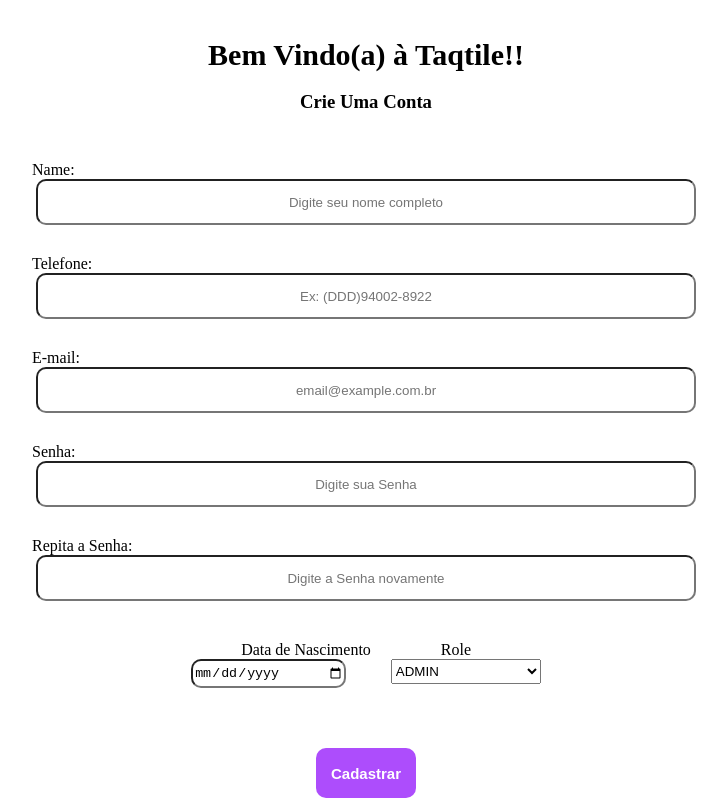
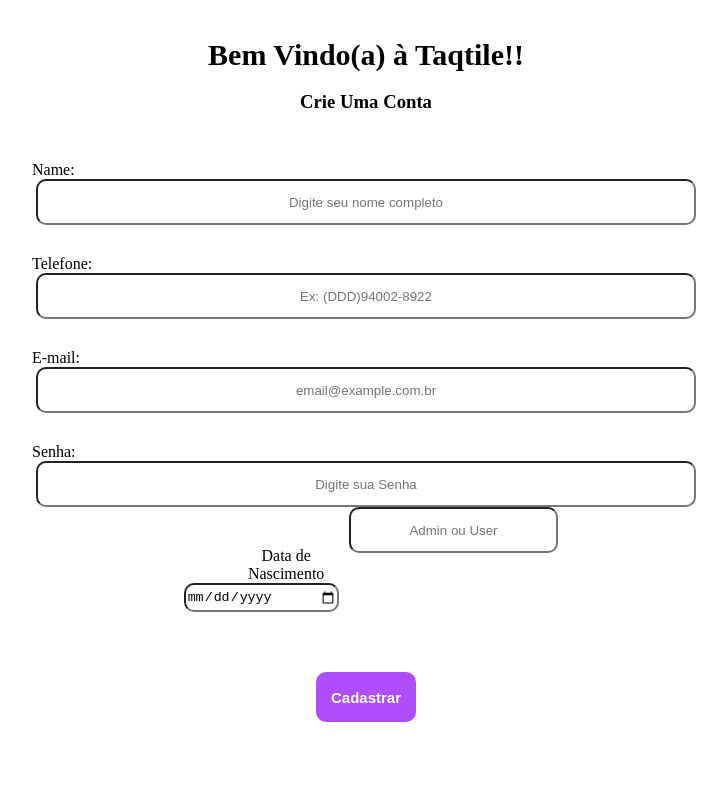
Before and after one commit to SamuelSsc/Onboarding-Instituto, a React (Create React App) app: page /createuser in a window 1280 px wide. Shown: the whole page, without its empty margins (274-1001 px from the left). Built offline with nearby package versions, Linux system fonts and the light colour scheme.

Commit message:
input variables

```diff
--- a/src/components/AddUser/AddUser.component.tsx
+++ b/src/components/AddUser/AddUser.component.tsx
@@ -1,25 +1,54 @@
-import React from 'react'
-import {
-  Align,
-  Button,
-  ContainerInput,
-  Forms,
-  Input,
-  Inputdata,
-  Label,
-  List,
-} from './AddUser.component.styled'
+import { ApolloError, useMutation } from '@apollo/client';
+import React, { useState } from 'react';
+import { createUserMutation } from '../../services/createUsersRequest';
+import { Align, Button, ContainerInput, Forms, Input, Inputdata, Label, List } from './AddUser.component.styled';
 
 export const AddUser = () => {
-  const today = new Date().toISOString().split('T')[0]
-  console.log(today)
+  const today = new Date().toISOString().split('T')[0];
+
+  const [name, setName] = useState('');
+  const [phone, setPhone] = useState('');
+  const [birthdate, setBirthdate] = useState('');
+  const [email, setEmail] = useState('');
+  const [role, setRole] = useState('');
+  const [password, setPassword] = useState('');
+
+  const [newUser, { data }] = useMutation(createUserMutation, {
+    onError: (error: ApolloError) => {
+      alert('deu PAu');
+      console.log(error.message);
+      console.log(birthdate);
+      console.log(name);
+      console.log(phone);
+      console.log(email);
+      console.log(role);
+      console.log(password);
+      console.log(data);
+    },
+
+    onCompleted: (e: any) => {
+      alert('Usuario Cadastrado com Sucesso');
+    },
+  });
+
+  function enviarCadastro(e: { preventDefault: () => void }) {
+    e.preventDefault();
+
+    newUser({
+      variables: {
+        data: { name, phone, birthdate, email, role, password },
+      },
+    });
+  }
 
   return (
-    <Forms>
+    <Forms onSubmit={enviarCadastro}>
       <h3>Crie Uma Conta</h3>
 
       <Label>Name:</Label>
       <Input
+        onChange={(e) => setName(e.target.value)}
+        value={name}
         placeholder='Digite seu nome completo'
         type='username'
         required
@@ -28,6 +57,8 @@
 
       <Label>Telefone:</Label>
       <Input
+        onChange={(e) => setPhone(e.target.value)}
+        value={phone}
         placeholder='Ex: (DDD)94002-8922'
         type='tel'
         required
@@ -37,6 +68,8 @@
 
       <Label>E-mail:</Label>
       <Input
+        onChange={(e) => setEmail(e.target.value)}
+        value={email}
         name='email'
         placeholder='email@example.com.br'
         type='email'
@@ -47,18 +80,10 @@
 
       <Label>Senha:</Label>
       <Input
+        onChange={(e) => setPassword(e.target.value)}
+        value={password}
         name='Password'
         placeholder='Digite sua Senha'
-        type='password'
-        required
-        pattern='(^(?=.*\d)(?=.*[a-zA-Z]).{7,}$)'
-        title='Sua Senha deve possuir no minimo 7 caracteres, com pelo menos 1 letra e 1 numero'
-      ></Input>
-
-      <Label>Repita a Senha:</Label>
-      <Input
-        name='Password'
-        placeholder='Digite a Senha novamente'
         type='password'
         required
         pattern='(^(?=.*\d)(?=.*[a-zA-Z]).{7,}$)'
@@ -68,19 +93,27 @@
       <Align>
         <ContainerInput>
           <Label>Data de Nascimento</Label>
-          <Inputdata type='date' required max={today} title='Somente datas anteriores'></Inputdata>
+          <Inputdata
+            onChange={(e) => setBirthdate(e.target.value)}
+            value={birthdate}
+            type='date'
+            required
+            max={today}
+            title='Somente datas anteriores'
+          ></Inputdata>
         </ContainerInput>
 
-        <ContainerInput>
-          <Label>Role</Label>
-          <List name='Role'>
-            <option value='valor1'>ADMIN</option>
-            <option value='valor2'>USER</option>
-          </List>
-        </ContainerInput>
+        <Input
+          onChange={(e) => setRole(e.target.value)}
+          value={role}
+          name='Role'
+          placeholder='Admin ou User'
+          type='role'
+          required
+        ></Input>
       </Align>
 
       <Button type='submit'>Cadastrar</Button>
     </Forms>
-  )
-}
+  );
+};
--- a/src/components/Login/Login.component.tsx
+++ b/src/components/Login/Login.component.tsx
@@ -1,97 +1,74 @@
-import React, { useState } from "react";
-import { Button, Forms, Input, Label } from "./login.component.style.ts";
-import { useEffect } from "react";
-import { ApolloError, useMutation, useQuery } from "@apollo/client";
-import { queryLogar } from "../../services/loginRequest";
-import { Token } from "graphql";
-import { Navigate, useNavigate } from "react-router-dom";
-import { getUsersquery } from "../../services/getUsersRequest";
+import React, { useState } from 'react';
+import { Button, Forms, Input, Label } from './login.component.style.ts';
+import { useEffect } from 'react';
+import { ApolloError, useMutation, useQuery } from '@apollo/client';
+import { queryLogar } from '../../services/loginRequest';
+import { Token } from 'graphql';
+import { Navigate, useNavigate } from 'react-router-dom';
+import { getUsersquery } from '../../services/getUsersRequest';
 
-
-function Login(): JSX.Element{
-
-  const [email, setEmail] = useState("")
-  const [password, setPassword] = useState("")
+function Login(): JSX.Element {
+  const [email, setEmail] = useState('');
+  const [password, setPassword] = useState('');
   const navigate = useNavigate();
 
-
-  const  [ login, { loading:LoadingButton } ]= useMutation(queryLogar,{
-
+  const [login, { loading: LoadingButton }] = useMutation(queryLogar, {
     onError: (error: ApolloError) => {
-      alert("Login ou Senha invalido, Por gentileza inserir novamente...")
-      console.log(error.message)
+      alert('Login ou Senha invalido, Por gentileza inserir novamente...');
+      console.log(error.message);
     },
 
+    onCompleted: (e: any) => {
+      let tokenvalue = e.login.token;
+      localStorage.setItem('token', tokenvalue);
+      const token = localStorage.token;
 
-    onCompleted: (e:any) => {
-      let tokenvalue =  e.login.token;
-      localStorage.setItem("token", tokenvalue  );
-      const token = localStorage.token
+      alert('Bem Vindo Usuario!!');
+      navigate('/userspage');
+    },
+  });
 
-
-      alert("Bem Vindo Usuario!!")
-      navigate("/userspage")
-
-
-    }
-  }
-  );
-
-
-  function enviarForm(e:{preventDefault:()=>void}){
+  function enviarForm(e: { preventDefault: () => void }) {
     e.preventDefault();
 
-
-
-    login({variables:{
-     data:{email, password}
-    } })
+    login({
+      variables: {
+        data: { email, password },
+      },
+    });
   }
 
-  return(
-
-
-    <Forms
-    onSubmit= {enviarForm} >
-
-      <Label >E-mail:</Label>
+  return (
+    <Forms onSubmit={enviarForm}>
+      <Label>E-mail:</Label>
       <Input
-
-
-        onChange={(e)=> setEmail(e.target.value)}
+        onChange={(e) => setEmail(e.target.value)}
         value={email}
-        name= "email"
-        placeholder="Email@example.com.br"
-        type="email"
+        name='email'
+        placeholder='Email@example.com.br'
+        type='email'
         required
-
-        pattern="[a-z0-9._%+-]+@[a-z0-9.-]+\.[a-z]{2,}$"
-
-        title="Digite um endereço de email valido. (NOTA:com letras minusculas)">
-      </Input>
+        pattern='[a-z0-9._%+-]+@[a-z0-9.-]+\.[a-z]{2,}$'
+        title='Digite um endereço de email valido. (NOTA:com letras minusculas)'
+      ></Input>
 
       <Label>Senha:</Label>
       <Input
-        onChange={(e)=> setPassword(e.target.value)}
+        onChange={(e) => setPassword(e.target.value)}
         value={password}
-        name= "Password"
-        placeholder="Digite sua Senha"
-        type="password"
+        name='Password'
+        placeholder='Digite sua Senha'
+        type='password'
         required
-        pattern= "(^(?=.*\d)(?=.*[a-zA-Z]).{7,}$)"
-        title="Sua Senha deve possuir no minimo 7 caracteres, com pelo menos 1 letra e 1 numero">
-      </Input>
+        pattern='(^(?=.*\d)(?=.*[a-zA-Z]).{7,}$)'
+        title='Sua Senha deve possuir no minimo 7 caracteres, com pelo menos 1 letra e 1 numero'
+      ></Input>
 
-      <Button type="submit" disabled={LoadingButton}>
-        {LoadingButton? "Loading..." : "Entrar"}
+      <Button type='submit' disabled={LoadingButton}>
+        {LoadingButton ? 'Loading...' : 'Entrar'}
       </Button>
-
-
     </Forms>
-
-
-    );
+  );
 }
 
-
 export default Login;
```
Also changed, not shown: src/services/createUsersRequest.ts (+2 -5 lines).
